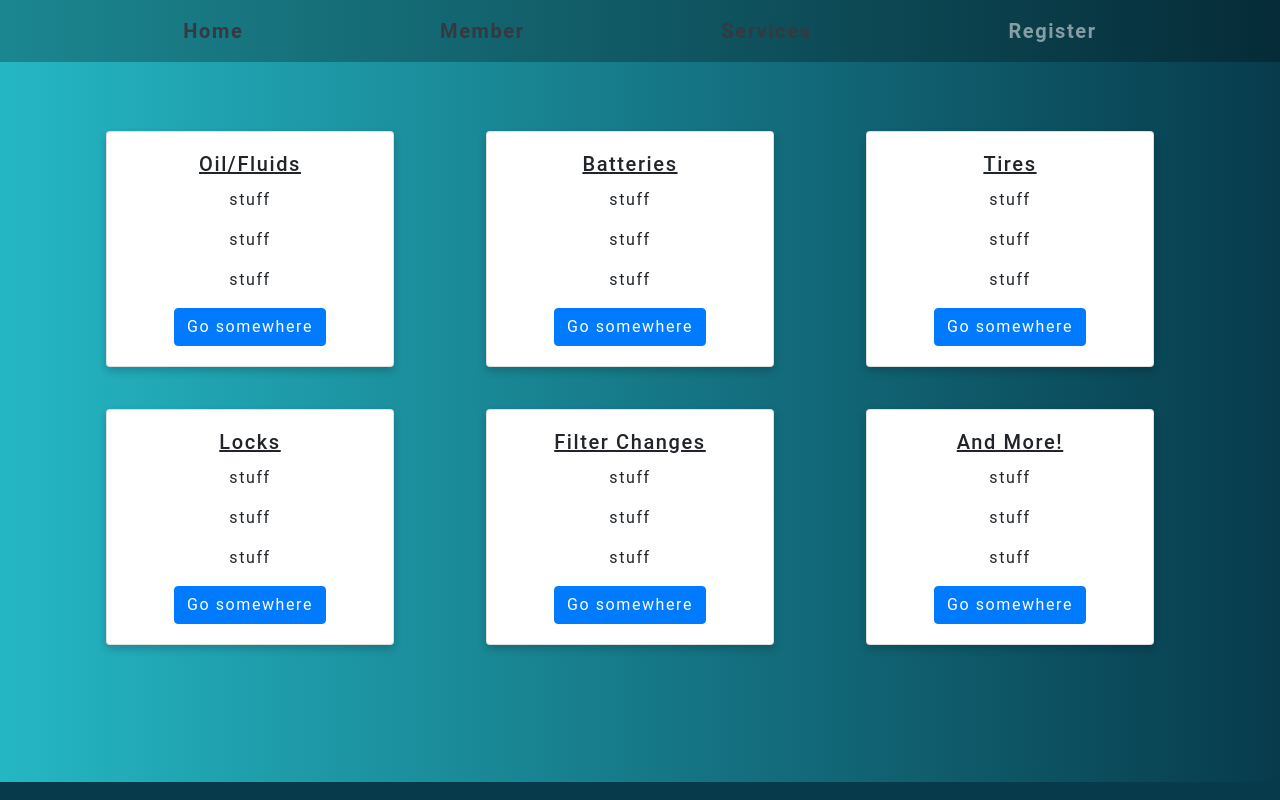
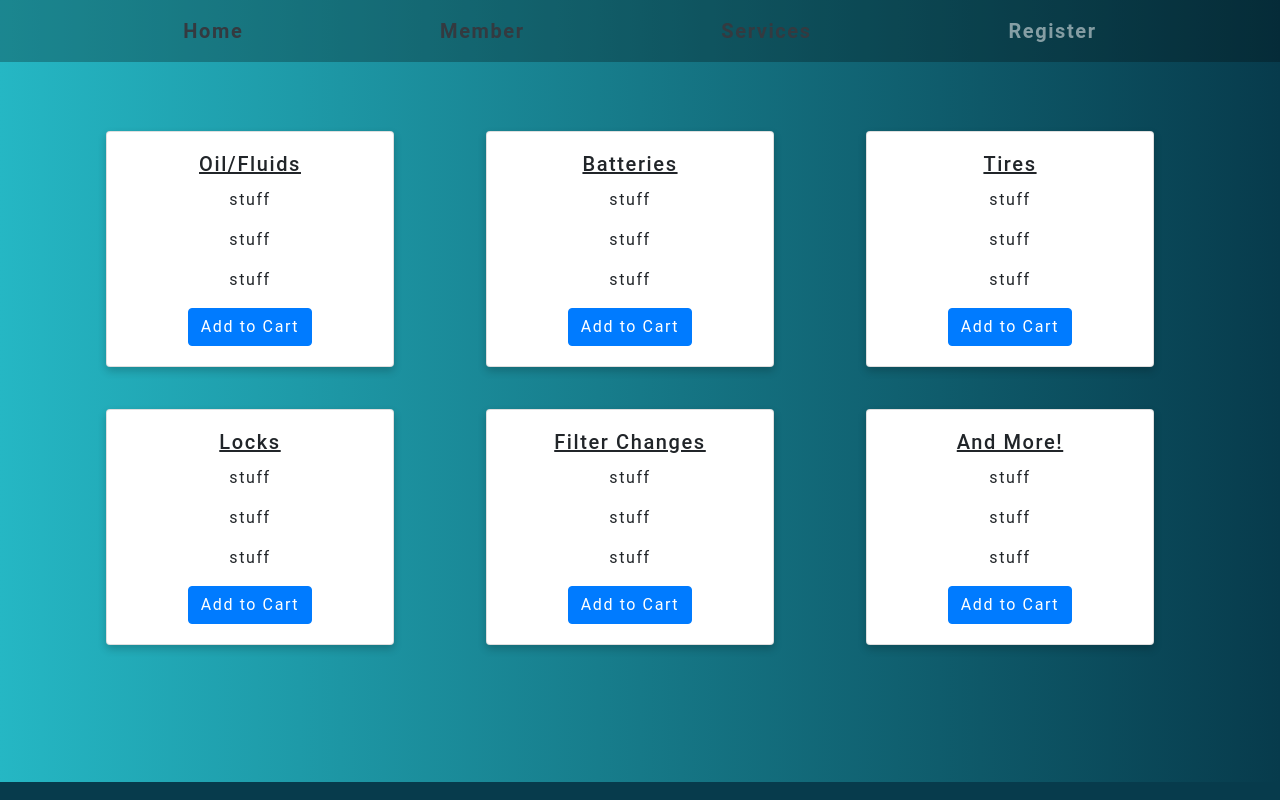
Before and after one commit to boudreau14/FumesCarMaint, a React (Create React App) app in the folder client/: page /services in a window 1280 px wide. Shown: the top 800 px of the page. Built offline with nearby package versions, Linux system fonts and the light colour scheme.

Commit message:
adding in register redirect, and beginning of cart

```diff
--- a/client/src/components/ServCards/index.js
+++ b/client/src/components/ServCards/index.js
@@ -2,7 +2,53 @@ import React from "react";
 
 import "./style.css";
 
+
 function ServCards() {
+
+ var ServArr = [
+  {
+    "id": 1,
+    "title": "Oil Change ",
+    "description": "Oil Change description",
+    "price": 25
+  },
+  {
+    "id": 2,
+    "title": "Battery Diagnostic and Replacement",
+    "description": "Battery Diagnostic and Replacement description",
+    "price": 30
+  },
+  {
+    "id": 3,
+    "title": "Tire Rotation",
+    "description": "Tire Rotation description",
+    "price": 15
+  },
+  {
+    "id": 4,
+    "title": "Brakes",
+    "description": "Breaks description",
+    "price": 100
+  },
+  {
+    "id": 5,
+    "title": "Filter Changes",
+    "description": "Filter Changes description",
+    "price": 100
+  },
+  {
+    "id": 6,
+    "title": "Fluids",
+    "description": "Fluids description",
+    "price": 100
+  }
+]
+
+
+  function addCart(e) {
+    console.log(e);
+  }
+
     return (
 
 
@@ -12,11 +58,11 @@ function ServCards() {
       <div className="col">
         <div className="card" id="servCard" style={{width: '18rem'}}>
           <div className="card-body">
-            <h5 className="card-title">Oil/Fluids</h5>
+            <h5 className="card-title" >Oil/Fluids</h5>
             <p className="card-text">stuff</p>
             <p className="card-text">stuff</p>
             <p className="card-text">stuff</p>
-            <a href="#" className="btn btn-primary">Go somewhere</a>
+            <a href="#"  data-product="0" className="btn btn-primary" onClick={addCart(0)}>Add to Cart</a>
           </div>
         </div>
       </div>
@@ -27,7 +73,7 @@ function ServCards() {
             <p className="card-text">stuff</p>
             <p className="card-text">stuff</p>
             <p className="card-text">stuff</p>
-            <a href="#" className="btn btn-primary">Go somewhere</a>
+            <a href="#" data-product="1" className="btn btn-primary">Add to Cart</a>
           </div>
         </div>
       </div>
@@ -38,7 +84,7 @@ function ServCards() {
             <p className="card-text">stuff</p>
             <p className="card-text">stuff</p>
             <p className="card-text">stuff</p>
-            <a href="#" className="btn btn-primary">Go somewhere</a>
+            <a href="#" data-product="2" className="btn btn-primary">Add to Cart</a>
           </div>
         </div>
       </div>
@@ -51,7 +97,7 @@ function ServCards() {
             <p className="card-text">stuff</p>
             <p className="card-text">stuff</p>
             <p className="card-text">stuff</p>
-            <a href="#" className="btn btn-primary">Go somewhere</a>
+            <a href="#" data-product="3" className="btn btn-primary">Add to Cart</a>
           </div>
         </div>
       </div>
@@ -62,7 +108,7 @@ function ServCards() {
             <p className="card-text">stuff</p>
             <p className="card-text">stuff</p>
             <p className="card-text">stuff</p>
-            <a href="#" className="btn btn-primary">Go somewhere</a>
+            <a href="#" data-product="4" className="btn btn-primary">Add to Cart</a>
           </div>
         </div>
       </div>
@@ -73,7 +119,7 @@ function ServCards() {
             <p className="card-text">stuff</p>
             <p className="card-text">stuff</p>
             <p className="card-text">stuff</p>
-            <a href="#" className="btn btn-primary">Go somewhere</a>
+            <a href="#" data-product="5" className="btn btn-primary">Add to Cart</a>
           </div>
         </div>
       </div>
--- a/client/src/pages/Register.js
+++ b/client/src/pages/Register.js
@@ -1,6 +1,6 @@
 import React, { useState } from "react";
 import api from "../utils/api";
-import { useHistory } from "react-router-dom";
+import { useHistory, Link } from "react-router-dom";
 import Footer from "../components/Footer";
 import Navbar from "../components/Navbar";
 
@@ -57,7 +57,7 @@ function Register() {
 
       <p>You are 30 seconds away from requesting service!</p>
 
-      <input type="submit" name defaultValue="Login" />
+      <input type="submit" defaultValue="Login" />
 
       <br />
 
@@ -179,14 +179,20 @@ function Register() {
                 onChange={(e) => setState(e.target.value)}
                 />
               </div>
-
+              <Link
+              to="/member"
+              className={window.location.pathname === "/Member" ? "nav-link active" : "nav-link text-dark"}
+            >
               <button
               type="submit"
               className="btnRegister"
               value="Register"
               onClick={registerSubmit}
-              >
-                  Register</button>
+
+
+
+                  >Register</button>
+                  </Link>
             </div>
           </div>
         </div>
```
Also changed, not shown: 1 other file (tests, documents, lock files or other folders).
